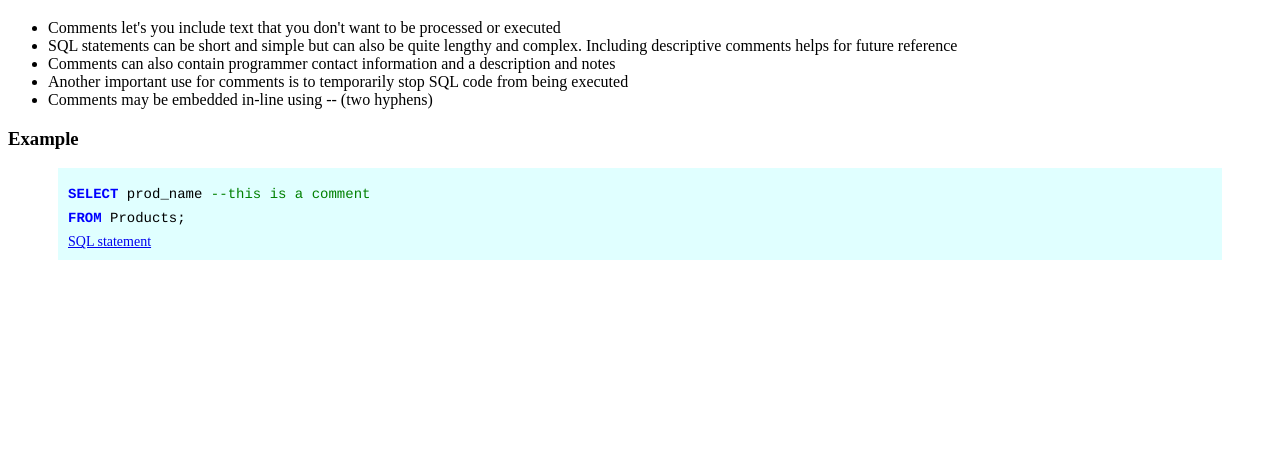
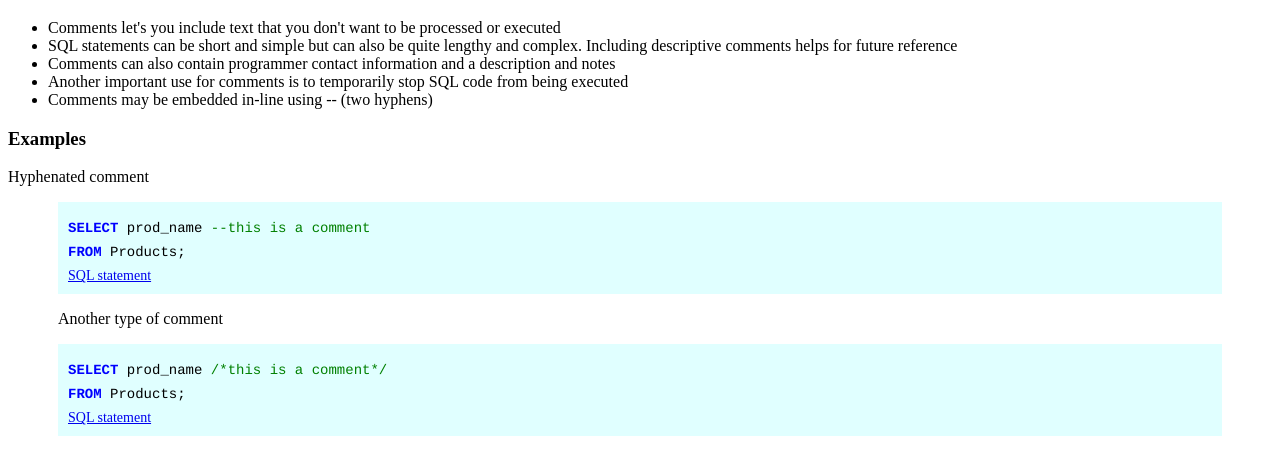
Before and after one commit to BOO1980/SQL-Overview, a website: page public_html/SQL-comments.html in a window 1280 px wide. Shown: the part 61-536 px from the top of the page. Drawn offline with Linux system fonts and the light colour scheme.

Commit message:
Sams SQL

```diff
--- a/public_html/SQL-comments.html
+++ b/public_html/SQL-comments.html
@@ -14,7 +14,8 @@
             <li>Comments can also contain programmer contact information and a description and notes</li>
             <li>Another important use for comments is to temporarily stop SQL code from being executed</li>
             <li>Comments may be embedded in-line using -- (two hyphens)</li></ul>
-        <h3>Example</h3>
+        <h3>Examples</h3>
+        <p>Hyphenated comment</p>
         <div class="sql-example-wo-table">
             <div class="sql-code">
                 <p><span class="sql-statement sql-state-exp-txt">select </span> prod_name <span class='comment'>--this is a comment</span></p>
@@ -22,5 +23,13 @@
                 <a class="sql-statement-link" href="sql-queries-examples/sams-comments.sql">SQL statement</a>
             </div>
         </div>
+        <div class="sql-example-wo-table">
+            <p>Another type of comment</p>
+            <div class="sql-code">
+                <p><span class="sql-statement sql-state-exp-txt">select </span> prod_name <span class='comment'>/*this is a comment*/</span></p>
+                <p><span class="sql-statement sql-state-exp-txt">from</span> Products;</p>
+                <a class="sql-statement-link" href="sql-queries-examples/sams-comments.sql">SQL statement</a>
+            </div>
+        </div>
     </body>
 </html>
```
Also changed, not shown: nbproject/private/private.xml (+1 -6 lines), public_html/SQL-overview.html (+6 -1 lines).
